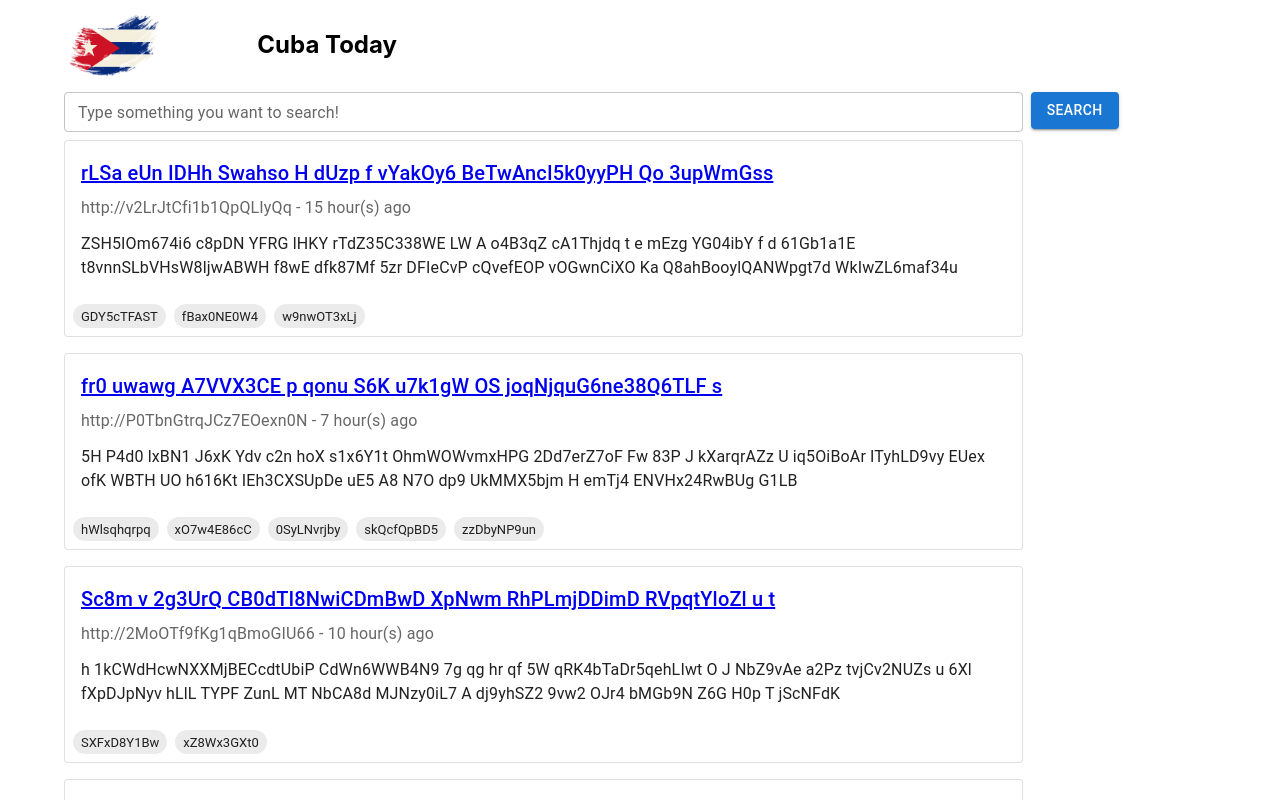
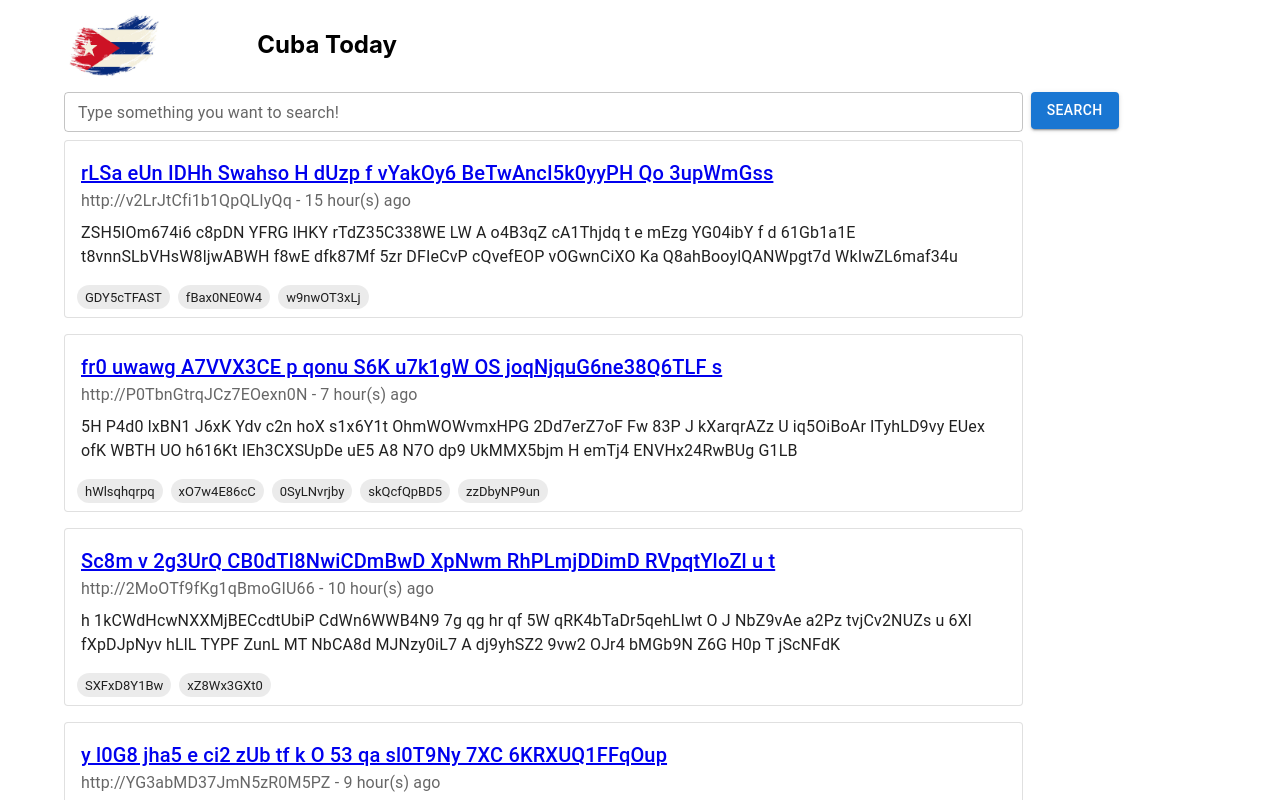
Before and after one commit to snava10/cubanews, a React (Create React App) app in the folder crawl-and-search-ui/: page /search in a window 1280 px wide. Shown: the top 800 px of the page. Built offline with nearby package versions, Linux system fonts and the light colour scheme.

Commit message:
Remove CardContent to eliminate weird padding

```diff
--- a/crawl-and-search-ui/src/Components/SearchResultCard.tsx
+++ b/crawl-and-search-ui/src/Components/SearchResultCard.tsx
@@ -13,11 +13,11 @@ export function SearchResultCard(props: { content: ResultCardFields }) {
   return (
     <Box>
       <Card variant="outlined">
-        <CardContent>
-          <Typography gutterBottom variant="h6" component="div">
+        <Box sx={{padding: 2}}>
+          <Typography sx={{ mb: 0 }} gutterBottom variant="h6" component="div">
             <a href={props.content.url}>{props.content.title}</a>
           </Typography>
-          <Typography sx={{ mb: 1.5 }} color="text.secondary">
+          <Typography sx={{ mb: 1 }} color="text.secondary">
             <a>{props.content.url}</a>
             <a> - </a>
             <a>{props.content.lastUpdated}</a>
@@ -25,12 +25,12 @@ export function SearchResultCard(props: { content: ResultCardFields }) {
           <Typography >
             {props.content.summary}
           </Typography>
-        </CardContent>
-        <CardActions>
+        </Box>
+        <Box sx={{padding: 1, paddingTop: 0}}>
           {props.content.tags.map((tag: string) => (
-            <Chip key={tag} label={tag} size="small"/>
+            <Chip key={tag} label={tag} size="small" sx={{marginRight: 0.5, marginLeft: 0.5}}/>
           ))}
-        </CardActions>
+        </Box>
       </Card>
     </Box>
   )
```
